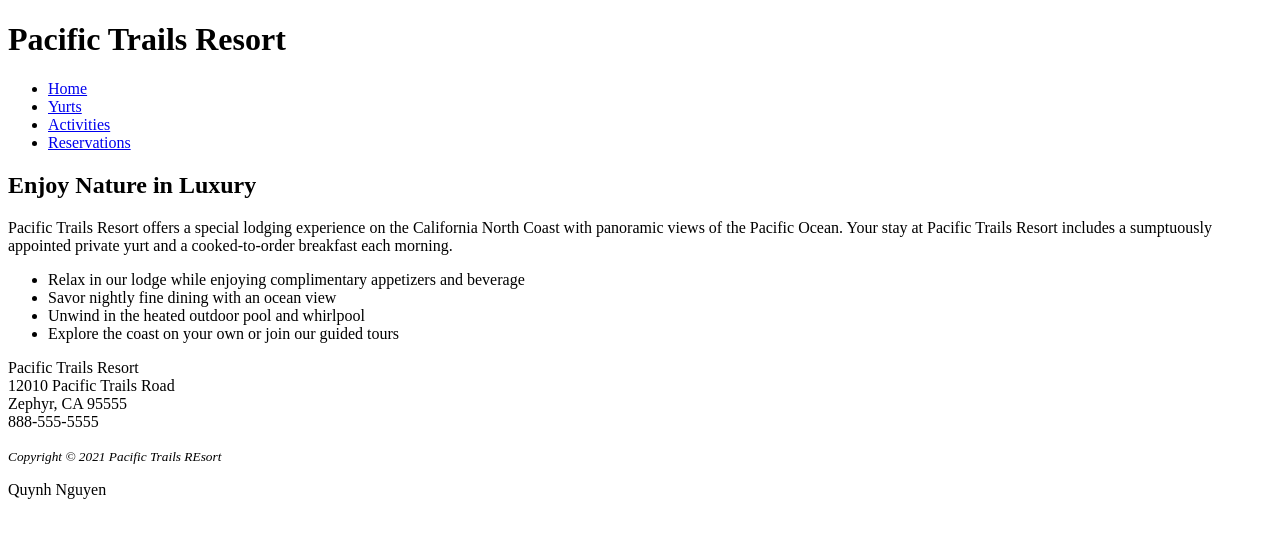
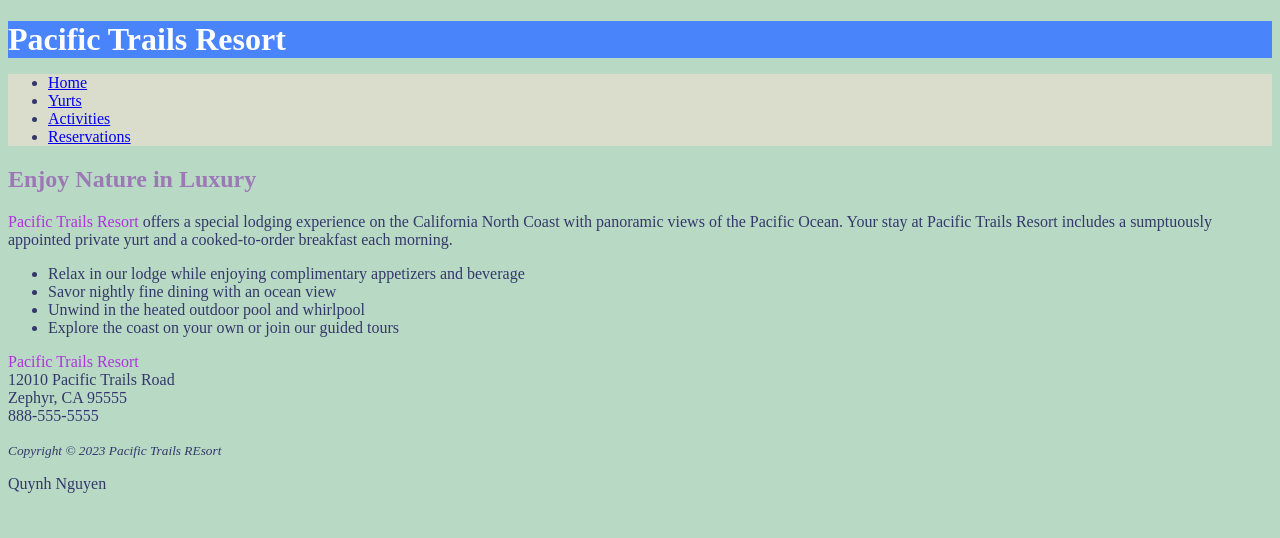
Before and after one commit to Berthuuu/WEBD152, a plain HTML site: page chapter4/ch4pacific/index.html in a window 1280 px wide. Drawn offline with Linux system fonts and the light colour scheme.

Commit message:
updated for chapter 2, finished chapter 4

```diff
--- a/chapter2/pacific/index.html
+++ b/chapter4/ch4pacific/index.html
@@ -5,6 +5,7 @@
     <meta http-equiv="X-UA-Compatible" content="IE=edge">
     <meta name="viewport" content="width=device-width, initial-scale=1.0">
     <title>Pacific Trails Resort</title>
+    <link rel="stylesheet" href="pacific.css">
 </head>
   <body>
      <header>
@@ -24,7 +25,8 @@
 
     <main>
         <h2>Enjoy Nature in Luxury</h2>
-        <p>Pacific Trails Resort offers a special lodging experience on the
+        <p>
+          <span class="resort">Pacific Trails Resort</span> offers a special lodging experience on the
            California North Coast with panoramic views of the Pacific Ocean. Your
            stay at Pacific Trails Resort includes a sumptuously appointed
            private yurt and a cooked-to-order breakfast each morning.
@@ -41,9 +43,9 @@
             <li>Explore the coast on your own or join our guided tours</li>
          </ul>
          <!-- div>p -->
-         <div>
+         <div id="contact">
            <p>
-            Pacific Trails Resort <br>
+            <span class="resort">Pacific Trails Resort</span> <br>
             12010 Pacific Trails Road <br>
             Zephyr, CA 95555 <br>
             888-555-5555
@@ -53,7 +55,7 @@
 
     <!-- footer>p*2 -->
     <footer>
-        <p><small><i>Copyright &copy; 2021 Pacific Trails REsort</i></small>
+        <p><small><i>Copyright &copy; 2023 Pacific Trails REsort</i></small>
         </p>
         <p>Quynh Nguyen</p>
     </footer>
--- /dev/null
+++ b/chapter4/ch4pacific/pacific.css
@@ -0,0 +1,23 @@
+ body{
+    background-color: #b8dac5; /* bgc#fff */
+    color: #34376a; /*c#fff */
+}
+header{
+    background-color: #4984FA; /* bgc#4984FA */
+    color: #fff; /* c#fff */
+}
+nav{
+    background-color: #dadccc; /* bgc#bbdefb */
+}
+h1{
+    margin-bottom: 0; /* mb0 */
+}
+h2{
+    color: #9c79b5; /* c#9c79b5 */
+}
+dt{
+     color: #4f3ac2; /* c#023046 */
+}
+.resort {
+     color: #ae33de; /* c#300808 */
+}
```
Also changed, not shown: chapter4/ch4pacific/yurts.html (added, +59 -0 lines).
